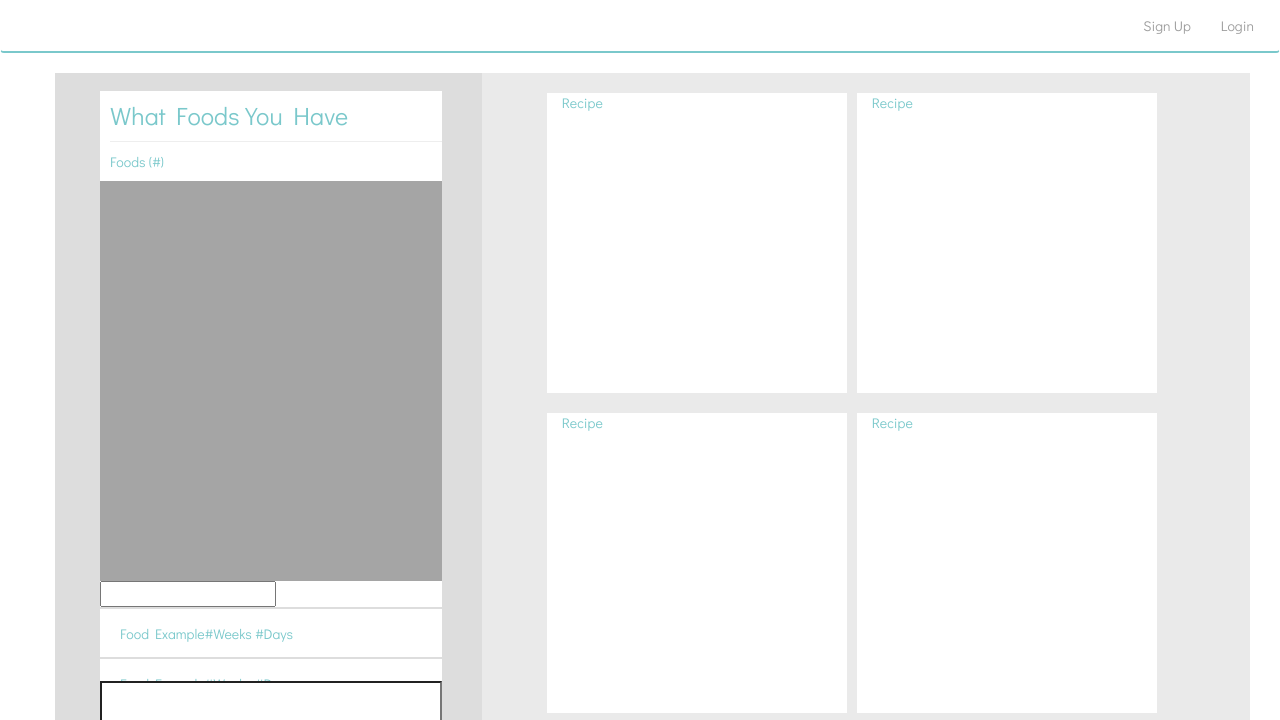
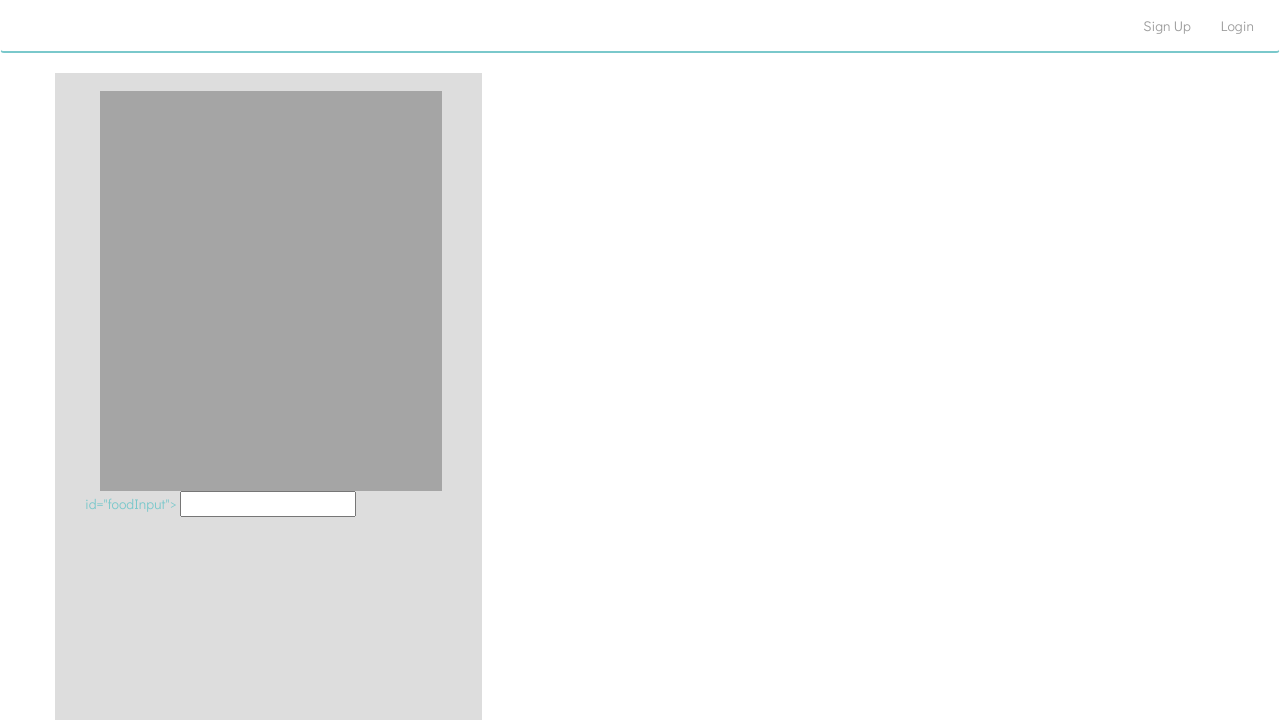
Before and after one commit to esun0703/RecipeApp, a React app: page public/foods.html in a window 1280 px wide. Shown: the top 720 px of the page. Built offline with nearby package versions, Linux system fonts and the light colour scheme.

```diff
--- a/public/foods.html
+++ b/public/foods.html
@@ -21,11 +21,11 @@
     <div class="container">
         <div class="row">
             <div class="col-md-4" id="side">
-                <div class="row" id="sideTitle">
+                <!-- <div class="row" id="sideTitle">
                     <h6>What Foods You Have</h6>
                     <hr>
                     <p>Foods (#)</p>
-                </div>
+                </div> -->
                 <div class="row" id="foodDisplay">
 
                     <table id="foodDisplay1">
@@ -37,24 +37,29 @@
                 </div>
 
 
-                <div class="row" id="foodInput">
+                <div class="row"
+                <div class="col-md-4">
+
+                id="foodInput">
                 	<input type="text">
                     <!-- individual food component -->
-                    <div class="row">
+                    <!-- <div class="row">
                         <div class="foods">
                             <p>Food Example<span class="expirationDate">#Weeks #Days</span></p>
                         </div>
-                    </div>
+                    </div> -->
                     <!-- individual food component -->
-                    <div class="row">
+                    <!-- <div class="row">
                         <div class="foods">
                             <p>Food Example<span class="expirationDate">#Weeks #Days</span></p>
                         </div>
-                    </div>
+                    </div> -->
+                </div>
                 </div>
                 <input id="foodInput" type="text" placeholder="Food Input">
                 <button id="submitBtn">Submit</button>
             </div>
+
             <div class="col-md-8" id="recipeDisplay">
                 <div class="row">
                     <!-- individual recipe component -->
```
